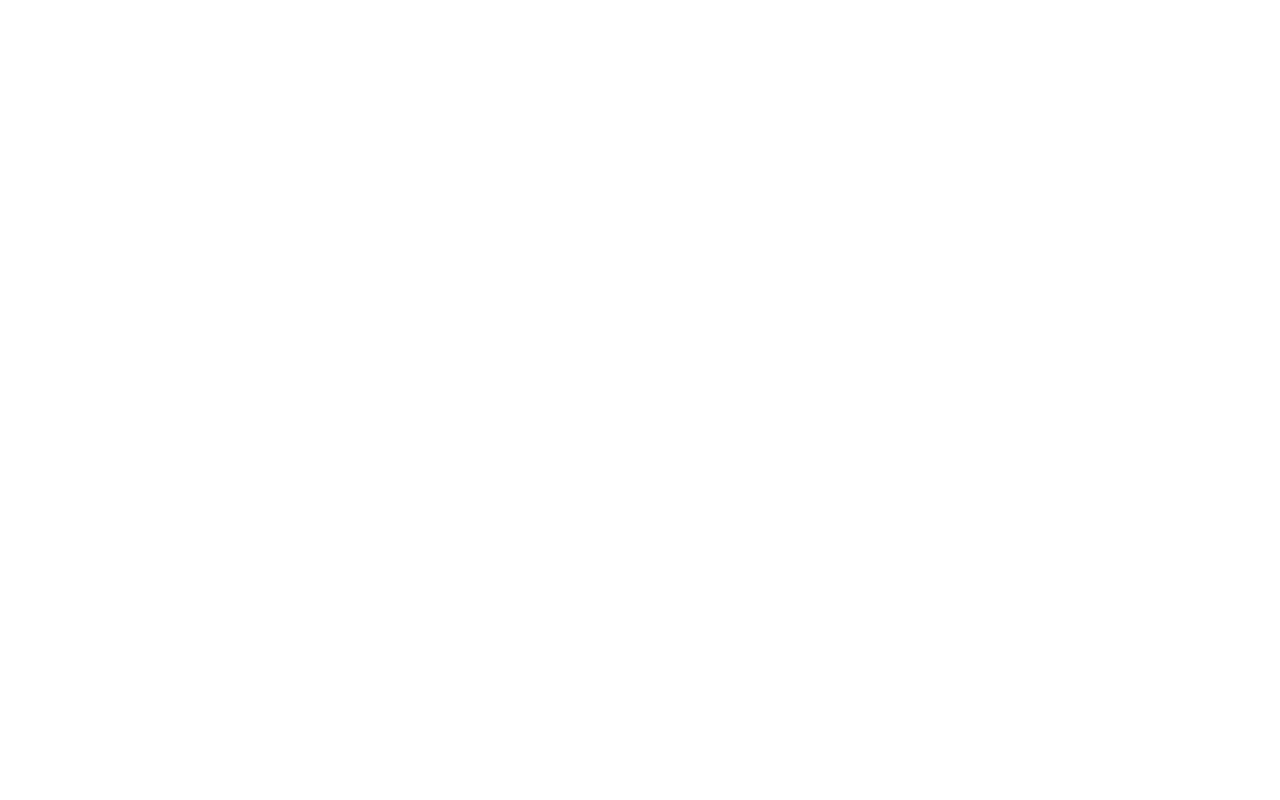
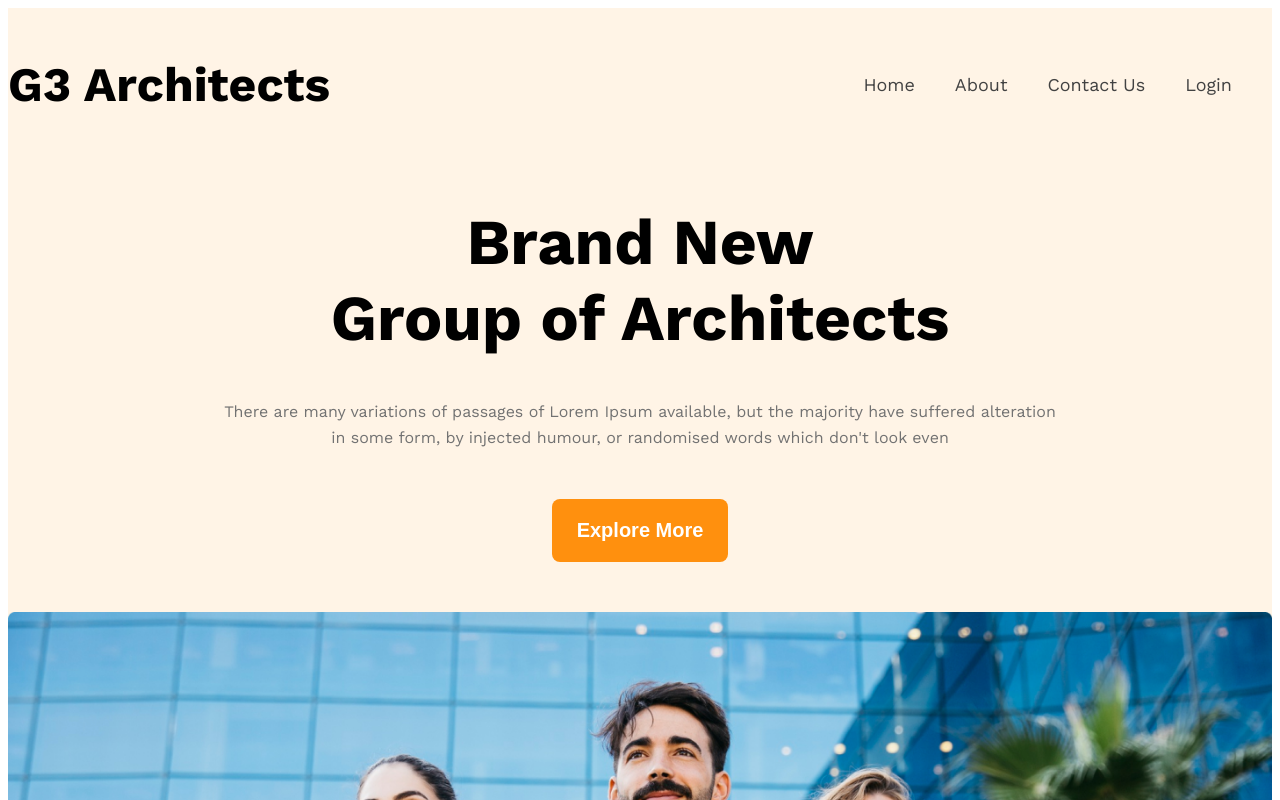
Before and after one commit to arifulhuda/g3-architects-web, a plain HTML site: page index.html in a window 1280 px wide. Shown: the top 800 px of the page. Drawn offline with nearby package versions, Linux system fonts and the light colour scheme; a web font is replaced by a local one.

Commit message:
first commit

```diff
--- a/index.html
+++ b/index.html
@@ -6,9 +6,34 @@
     <title>G3 Architects</title>
     <link rel="stylesheet" href="styles/style.css">
 </head>
-<body>
-    <header>
-
+<body class="work-sans-font">
+    <header class="bg-light">
+        <nav class="navbar display-flex">
+            <h3 class="brand">G3 Architects</h3>
+            <ul class="nav-link display-flex">
+                <li class="nav-item">
+                    <a href="" class="nav-link text-gray">Home</a>
+                </li>
+                <li class="nav-item">
+                    <a href="" class="nav-link text-gray">About</a>
+                </li>
+                <li class="nav-item">
+                    <a href="" class="nav-link text-gray">Contact Us</a>
+                </li>
+                <li class="nav-item">
+                    <a href="" class="nav-link text-gray">Login</a>
+                </li>
+            </ul>
+        </nav>
+        <div class="banner">
+           <div class="banner-content">
+            <h1 class="banner-title">Brand New <br>
+                Group of Architects </h1>
+            <p class="banner-des text-light-gray">There are many variations of passages of Lorem Ipsum available, but the majority have suffered alteration in some form, by injected humour, or randomised words which don't look even</p>
+            <button class="primary-btn">Explore More</button>
+           </div>
+            <img class="banner-img" src="images/banner.png" alt="">
+        </div>
     </header>
     <main>
 
--- a/styles/style.css
+++ b/styles/style.css
@@ -0,0 +1,86 @@
+
+@import url('https://fonts.googleapis.com/css2?family=Azeret+Mono:ital,wght@0,100..900;1,100..900&family=Work+Sans:ital,wght@0,100..900;1,100..900&display=swap');
+
+
+.work-sans-font {
+    font-family: "Work Sans", sans-serif;
+  font-optical-sizing: auto;
+  font-weight: 400;
+  font-style: normal;
+}
+
+/* share style */
+.display-flex{
+    display: flex;
+}
+/* dark02 */
+.text-gray{
+ color: #424242;
+}
+/* dark03 */
+.text-light-gray{
+    color: #727272;
+}
+.bg-light{
+    background-color: rgba(255, 144, 14, 0.1);
+}
+
+.primary-btn{
+    background-color: #FF900E;
+    color: white;
+    padding: 20px 25px;
+    font-size: 1.25rem;
+    font-weight: 600;
+    border: none;
+    border-radius: 8px;
+    cursor: pointer;
+}
+.banner-des{
+    line-height: 26px;
+    padding-bottom: 32px;
+}
+/* header style */
+
+
+/* nav related style */
+
+.navbar{
+   justify-content: space-between;
+   align-items: center;
+}
+.brand{
+    font-weight: 700;
+    font-size: 3rem;
+}
+.nav-item{
+  list-style: none;
+  margin-right: 40px;
+}
+.nav-link{
+  text-decoration: none;
+  font-size: 18px;
+}
+.navbar, .banner{
+    max-width: 1440px;
+    margin: 0 auto;
+}
+/* banner related style */
+.banner-content{
+    max-width: 850px;
+    margin: 0 auto;
+    text-align: center;
+    margin-bottom: 50px;
+}
+.banner-title{
+    font-weight: 700;
+    font-size: 4rem;
+}
+.banner-img{
+    width: 100%;
+}
+/* responsive media query */
+@media screen and (max-width: 576px) {
+    .navbar, .nav-link{
+        flex-direction: column;
+    }
+}
```
